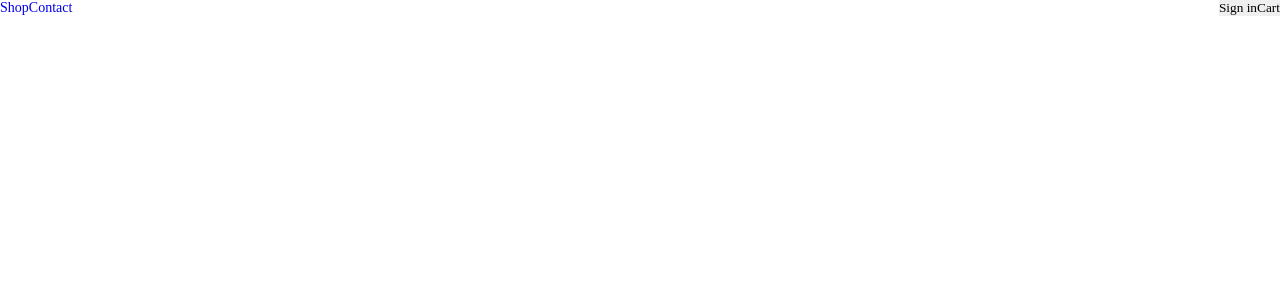
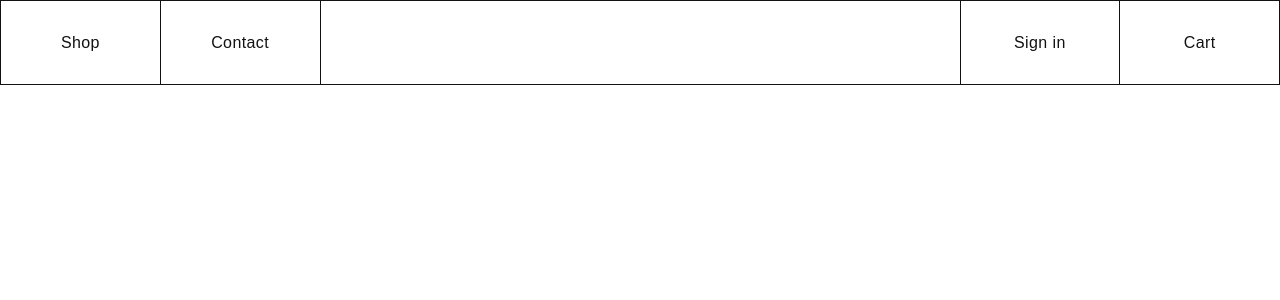
Before and after one commit to huhhell/flowerWeb, a React (Vite) app: page / in a window 1280 px wide. Shown: the top 300 px of the page. Built offline with nearby package versions, Linux system fonts and the light colour scheme.

Commit message:
add styles to header component

```diff
--- a/src/assets/components/Header/header.scss
+++ b/src/assets/components/Header/header.scss
@@ -2,18 +2,30 @@
   display: flex;
   align-items: center;
   justify-content: space-between;
+  border: 1px solid #121212;
 
-  &__links {
+  &__links, &__account {
+    width: 25%;
     display: flex;
-    align-items: center;
   }
-  &__shop {}
-  &__contact {}
 
-  &__account {
-    display: flex;
-    align-items: center;
+  &__shop, &__contact, &__signin, &__cart {
+    height: 100%;
+    width: 50%;
+    padding: 32px 24px;
+    text-align: center;
+
+    font-size: 16px;
+    line-height: 120%;
+    letter-spacing: 0.4px;
   }
-  &__signin {}
-  &__cart {}
+
+  &__shop, &__contact {
+    border-right: 1px solid #121212;
+  }
+
+  &__signin, &__cart {
+    border-left: 1px solid #121212;
+    background-color: #fff;
+  }
 }
--- a/src/index.scss
+++ b/src/index.scss
@@ -1,3 +1,9 @@
+* {
+    font-family: Gilroy, sans-serif;
+    font-weight: 400;
+    color: #121212;
+}
+
 ._container {
     max-width: 1400px;
     margin: 0 auto;
```
